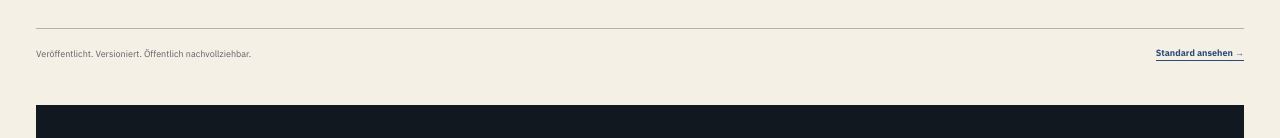
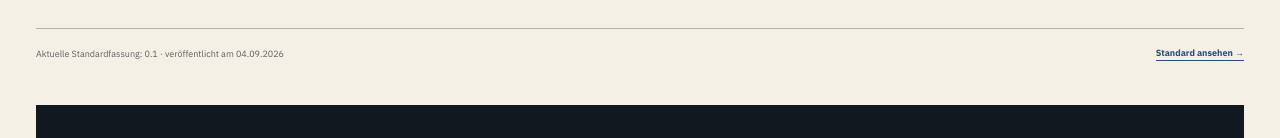
Before and after one commit to dennis-glaser-coder/human-certification-web, a Next.js app: page / in a window 1280 px wide. Shown: the part 4558-4696 px from the top of the page. Built offline with nearby package versions, Linux system fonts and the light colour scheme.

Commit message:
Show concrete standard version on homepage

```diff
--- a/src/app/page.js
+++ b/src/app/page.js
@@ -211,7 +211,7 @@ export default function Home() {
           </div>
 
           <div className="homeStandardLine">
-            <span>Veröffentlicht. Versioniert. Öffentlich nachvollziehbar.</span>
+            <span>Aktuelle Standardfassung: 0.1 · veröffentlicht am 04.09.2026</span>
             <Link href="/standard">Standard ansehen →</Link>
           </div>
 
```
